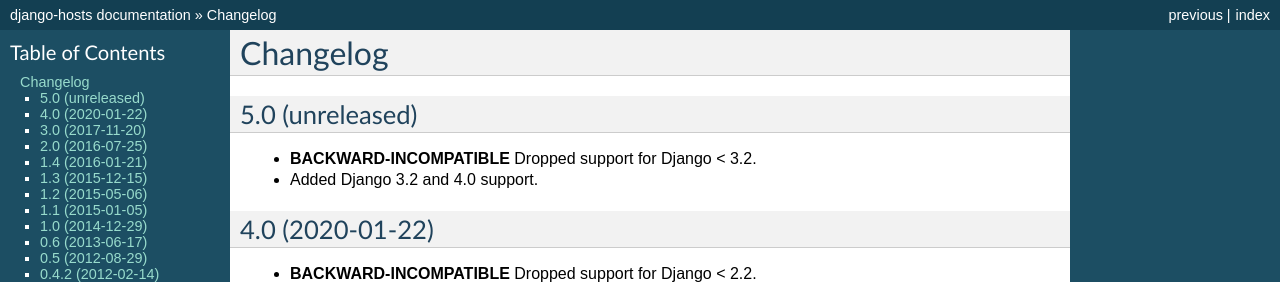
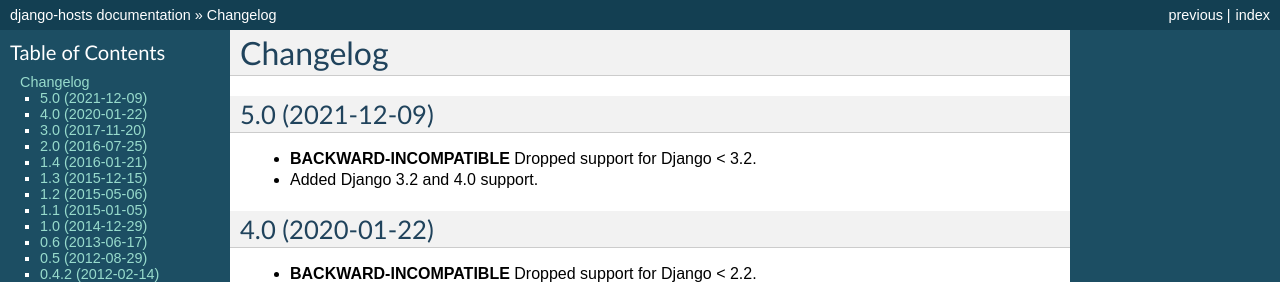
Before and after one commit to jazzband/django-hosts, a Sphinx documentation site: the page built from docs/changelog.rst, in a window 1280 px wide and 900 px high. Shown: the top 282 px of the window. Built offline with Sphinx 7.4.7, drawn with Linux system fonts in a browser that asks for light colours; the version number could not be read and is left out.

Commit message:
Add release date for 5.0

```diff
--- a/docs/changelog.rst
+++ b/docs/changelog.rst
@@ -1,7 +1,7 @@
 Changelog
 =========
 
-5.0 (unreleased)
+5.0 (2021-12-09)
 ----------------
 
 - **BACKWARD-INCOMPATIBLE** Dropped support for Django < 3.2.
```
